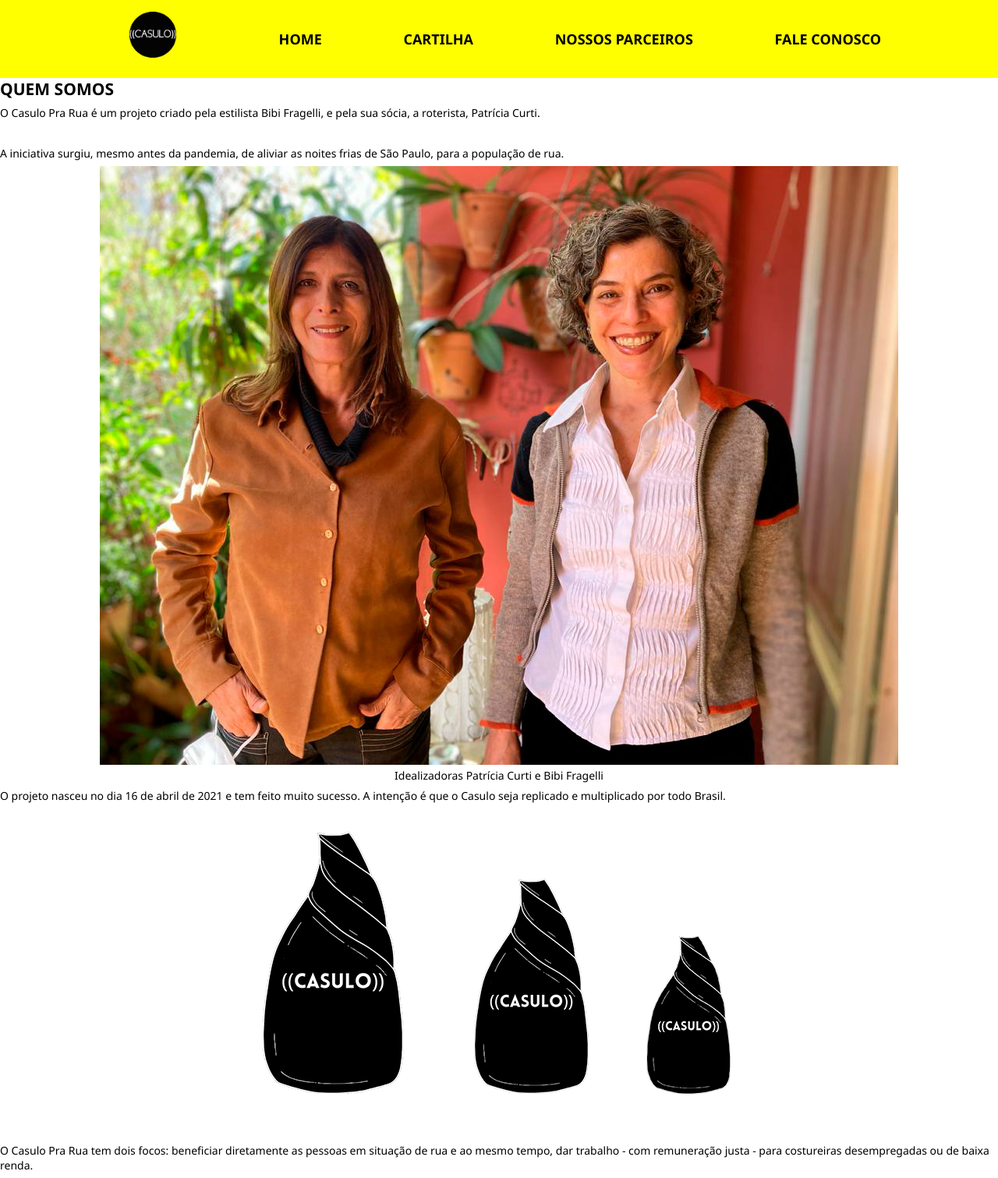
After one commit to Yasmin-Silva01/projeto-casulo, a PHP site: page /quem-somos.php in a window 1280 px wide. The commit adds this page. Shown: the whole page at 78% size. Run offline with PHP 8.4, Linux system fonts and the light colour scheme.

Commit message:
criação quem somos

```diff
--- a/css/cartilha.css
+++ b/css/cartilha.css
@@ -19,7 +19,6 @@
     .imagem1{
         width:40%;
     }
-    p{
+
 
     }
-}
--- /dev/null
+++ b/css/quem-somos.css
@@ -0,0 +1,39 @@
+/* Regras de uso geral */
+
+/* Ajuste do box model para tudo */
+*, *::after, *::before { box-sizing: border-box;}
+
+/* Tornando as imagens responsivas */
+img {max-width: 100%;}
+
+html {font-size: 14px;}
+
+body, h1, h2, h3, p, figure {
+    margin: 0%;
+    padding: 0%;
+}
+
+body {
+    background-color:white;
+    font-family: 'Segoe UI', Tahoma, Geneva, Verdana, sans-serif;
+
+}
+
+a { text-decoration: none;}
+
+h1, nav { text-transform: uppercase;}
+
+h1 {
+    font-size: 1.5rem;
+}
+
+h1 a {
+    color: white;
+    padding: 0.3rem 1rem;
+    border-radius: 5px;
+
+}
+h1 a img {
+    width:60px;
+    margin-bottom: 20px;
+}
--- /dev/null
+++ b/quem-somos.php
@@ -0,0 +1,73 @@
+<!DOCTYPE html>
+<html lang="pt-br">
+<head>
+<meta charset="UTF-8">
+<meta http-equiv="X-UA-Compatible" content="IE=edge">
+<meta name="viewport" content="width=device-width, initial-scale=1.0">
+<title>Casulo pra rua</title>
+
+<!-- Inserindo tags meta -->
+<meta name="description" content="Trajetória das idealizadoras do Casulo pra Rua">
+<meta name="keywords" content="casulo, Patrícia Curti, saco de dormir, Bibi Fragelli">
+
+
+<!-- Inserindo Favicon -->
+<link rel="shortcut icon" href="imagens/favicon.png" type="image/x-icon">
+
+
+<!-- CSS Externo -->
+<link rel="stylesheet" href="css/estilos.css">
+<link rel="stylesheet" href="css/quem-somos.css"
+
+</head>
+
+<header>
+
+    <div class="limitador">
+      <h1 class="logo">
+         <a href="index.html"><img src="imagens/logo.png" alt="logo Casulo pra rua"></a>
+      </h1>
+
+      <nav>
+          <h2 class="icone-menu">
+             <a href="" class="icone">Menu&equiv;</a>
+          </h2>
+          <ul class="menu">
+              <li><a href="index.html">Home</a></li>
+              <li><a href="">Cartilha</a></li>
+              <li><a href="">Nossos Parceiros</a></li>
+              <li><a href="">Fale conosco</a></li>
+          </ul>
+      </nav>
+
+    </div>
+</header>
+
+<article class="idealizadoras">
+    <h1>Quem somos</h1>
+    <p class="">O Casulo Pra Rua é um projeto criado pela estilista Bibi Fragelli, e pela sua sócia, a roterista, Patrícia Curti.</p>
+    <br>
+    <p>A iniciativa surgiu, mesmo antes da pandemia, de aliviar as noites frias de São Paulo, para a população de rua.</p>
+
+
+    <figure>
+        <img class="idealizadoras" src="imagens/idealizadoras.jpg" alt="Idealizadoras do Casulo para Rua - Bibi Fragelli e Patrícia Curti">
+        <figcaption>Idealizadoras Patrícia Curti e Bibi Fragelli</figcaption>
+    </figure>
+
+    <p>O projeto nasceu no dia 16 de abril de 2021 e tem feito muito sucesso. A intenção é que o Casulo seja replicado e multiplicado por todo Brasil. </p>
+
+    <figure>
+        <img class="casulos" src="imagens/trio casulo.png" alt="Três ilustrações de casulos em tamanhos diferentes">
+
+    </figure>
+
+    <p>O Casulo Pra Rua tem dois focos: beneficiar diretamente as pessoas em situação de rua e ao mesmo tempo, dar trabalho - com remuneração justa - para costureiras desempregadas ou de baixa renda.</p>
+
+    <div class="frase">
+
+    </div>
+
+
+
+</article>
```
Also changed, not shown: quem-somos.html (deleted, +0 -43 lines), imagens/Quem somos.png (added), imagens/casulo.png (added), imagens/fundo-destaque.jpg (deleted), imagens/idealizadoras.jpg (added), imagens/trio casulo.png (added), 1 other file.
